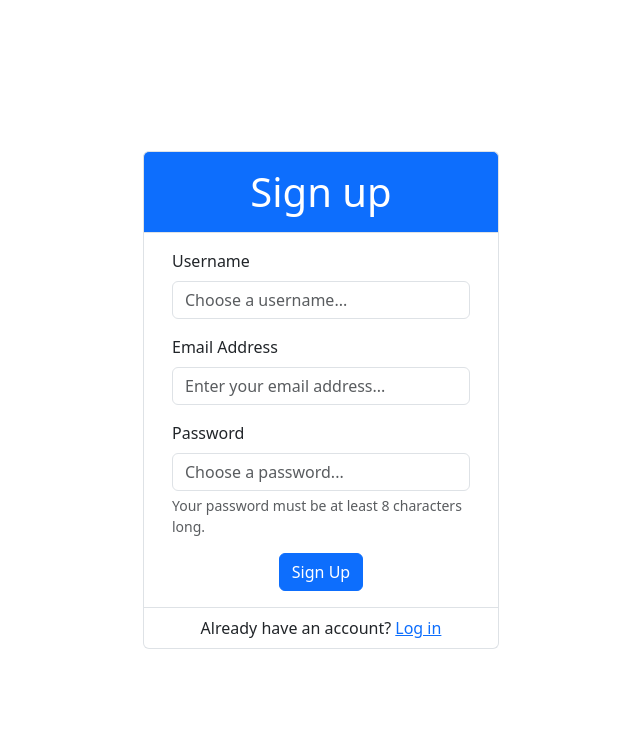
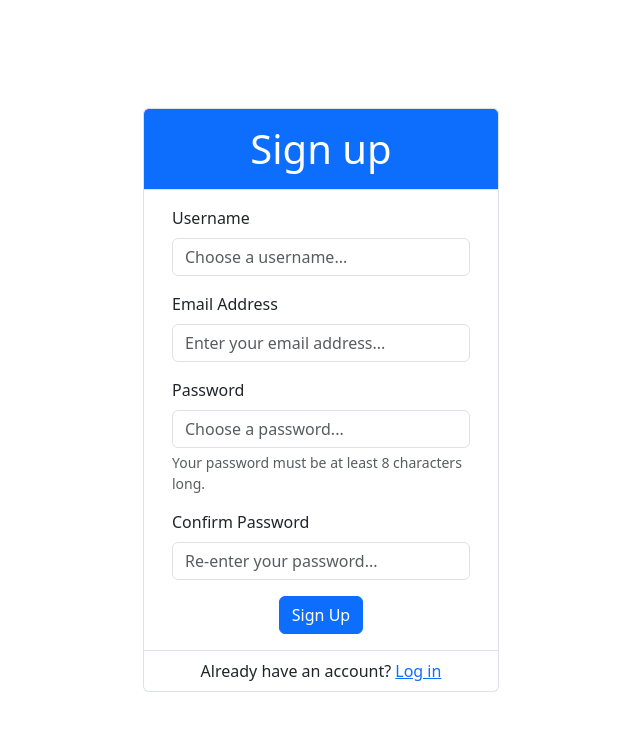
Before and after one commit to Qiongyue-Zhang-1167597/Internlink, a Flask app: page /signup in a window 1280 px wide. Shown: the top 731 px of the page, without its empty margins (319-959 px from the left). Run offline with Flask 3, Linux system fonts and the light colour scheme; some libraries are stand-ins or nearby versions.

Commit message:
Update signup.html
Added confirm password field to signup form

```diff
--- a/LoginExample-v2_0_3 (2)/LoginExample/loginapp/templates/signup.html
+++ b/LoginExample-v2_0_3 (2)/LoginExample/loginapp/templates/signup.html
@@ -33,9 +33,16 @@
                     <div id="passwordHelp" class="form-text">Your password must be at least 8 characters long.</div>
                     <div class="invalid-feedback">{{ password_error }}</div>
                   </div>
+                  <div class="mb-3">
+                    <label for="confirm" class="form-label">Confirm Password</label>
+                    <input type="password" class="form-control{% if password_error %} is-invalid{% endif %}" id="confirm" name="confirm" placeholder="Re-enter your password..." required>
+                  <div class="invalid-feedback">{{ password_error }}</div>
+                  </div>
+
                   <div class="text-center">
                     <button type="submit" class="btn btn-primary">Sign Up</button>
                   </div>
+
                 </form>
             </div>
             {% if signup_successful %}
```
